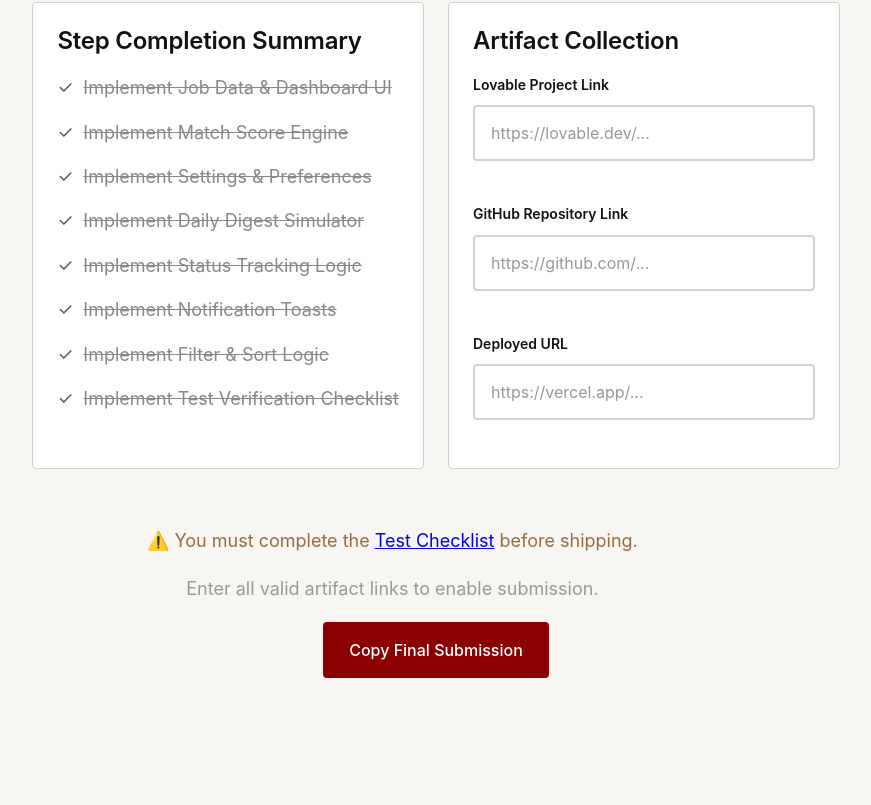
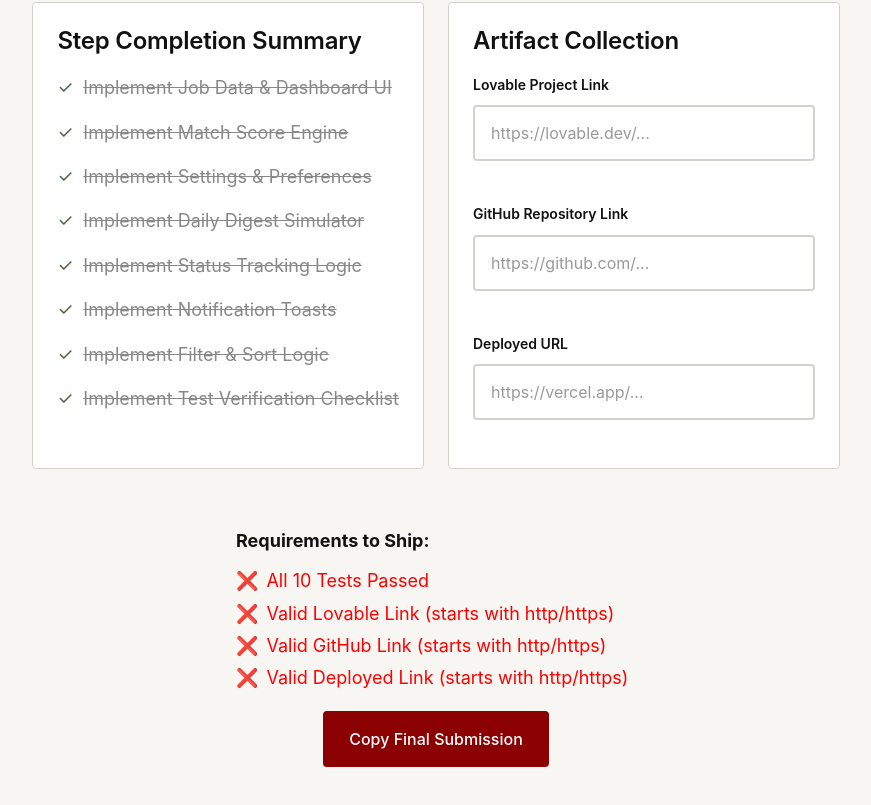
Before and after one commit to Divya07-22/Job-Notification, a React (Vite) app: page /proof in a window 1280 px wide. Shown: the part 313-1118 px from the top of the page, without its empty margins (204-1075 px from the left). Before the commit the page ends 1055 px from the top, so only its background shows below. Built offline with nearby package versions, Linux system fonts and the light colour scheme.

Commit message:
Improve: Add detailed validation feedback to Proof page submission

```diff
--- a/src/pages/Proof.jsx
+++ b/src/pages/Proof.jsx
@@ -173,16 +173,21 @@ Core Features:
 
             {/* Final Action */}
             <div style={{ marginTop: '32px', textAlign: 'center' }}>
-                {!testsPassed && (
-                    <p style={{ color: 'var(--color-warning)', marginBottom: '16px' }}>
-                        ⚠️ You must complete the <a href="/jt/07-test">Test Checklist</a> before shipping.
-                    </p>
-                )}
-                {!allLinksValid && (
-                    <p style={{ color: '#999', marginBottom: '16px' }}>
-                        Enter all valid artifact links to enable submission.
-                    </p>
-                )}
+                <div style={{ marginBottom: '16px', textAlign: 'left', maxWidth: '400px', margin: '0 auto 16px auto' }}>
+                    <p style={{ fontWeight: 'bold', marginBottom: '8px' }}>Requirements to Ship:</p>
+                    <div style={{ display: 'flex', alignItems: 'center', gap: '8px', color: testsPassed ? 'green' : 'red' }}>
+                        <span>{testsPassed ? '✅' : '❌'}</span> All 10 Tests Passed
+                    </div>
+                    <div style={{ display: 'flex', alignItems: 'center', gap: '8px', color: isValidUrl(artifacts.lovableLink) ? 'green' : 'red' }}>
+                        <span>{isValidUrl(artifacts.lovableLink) ? '✅' : '❌'}</span> Valid Lovable Link (starts with http/https)
+                    </div>
+                    <div style={{ display: 'flex', alignItems: 'center', gap: '8px', color: isValidUrl(artifacts.githubLink) ? 'green' : 'red' }}>
+                        <span>{isValidUrl(artifacts.githubLink) ? '✅' : '❌'}</span> Valid GitHub Link (starts with http/https)
+                    </div>
+                    <div style={{ display: 'flex', alignItems: 'center', gap: '8px', color: isValidUrl(artifacts.deployedLink) ? 'green' : 'red' }}>
+                        <span>{isValidUrl(artifacts.deployedLink) ? '✅' : '❌'}</span> Valid Deployed Link (starts with http/https)
+                    </div>
+                </div>
 
                 <Button
                     variant="primary"
```
